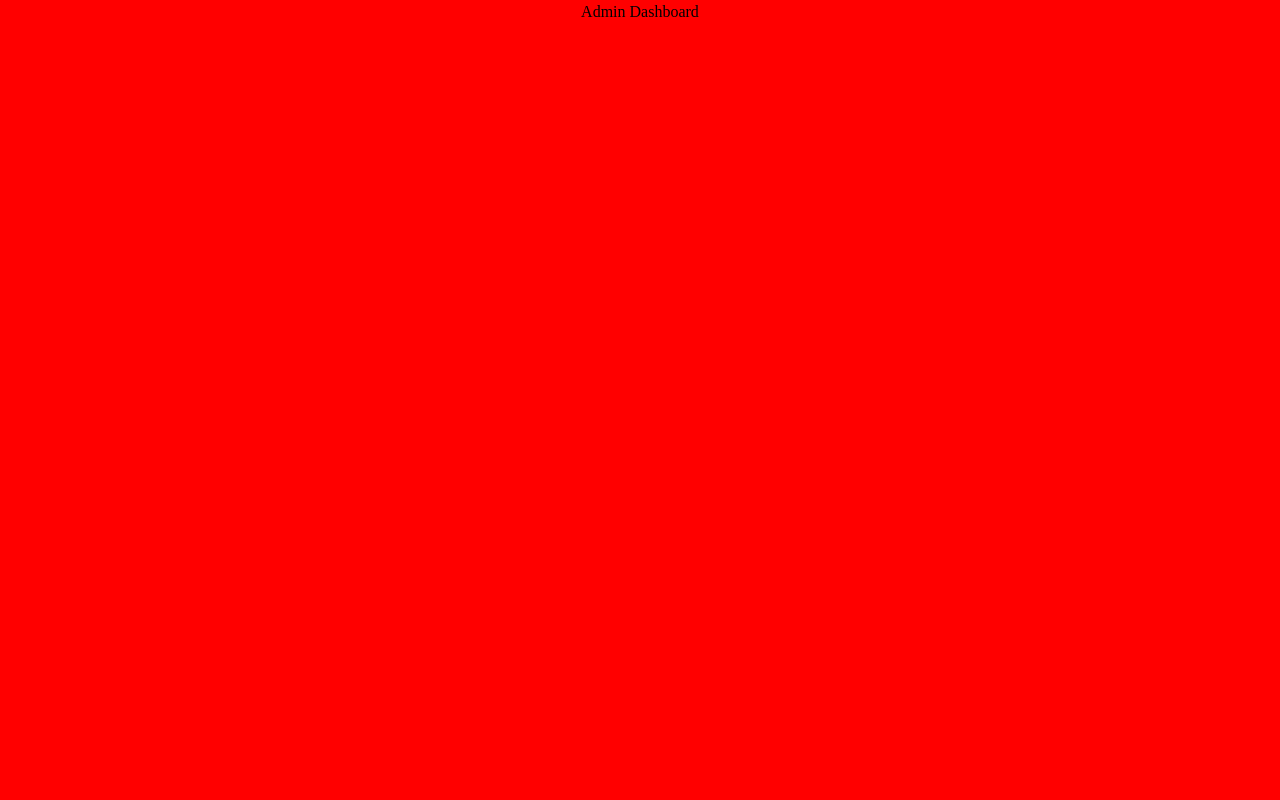
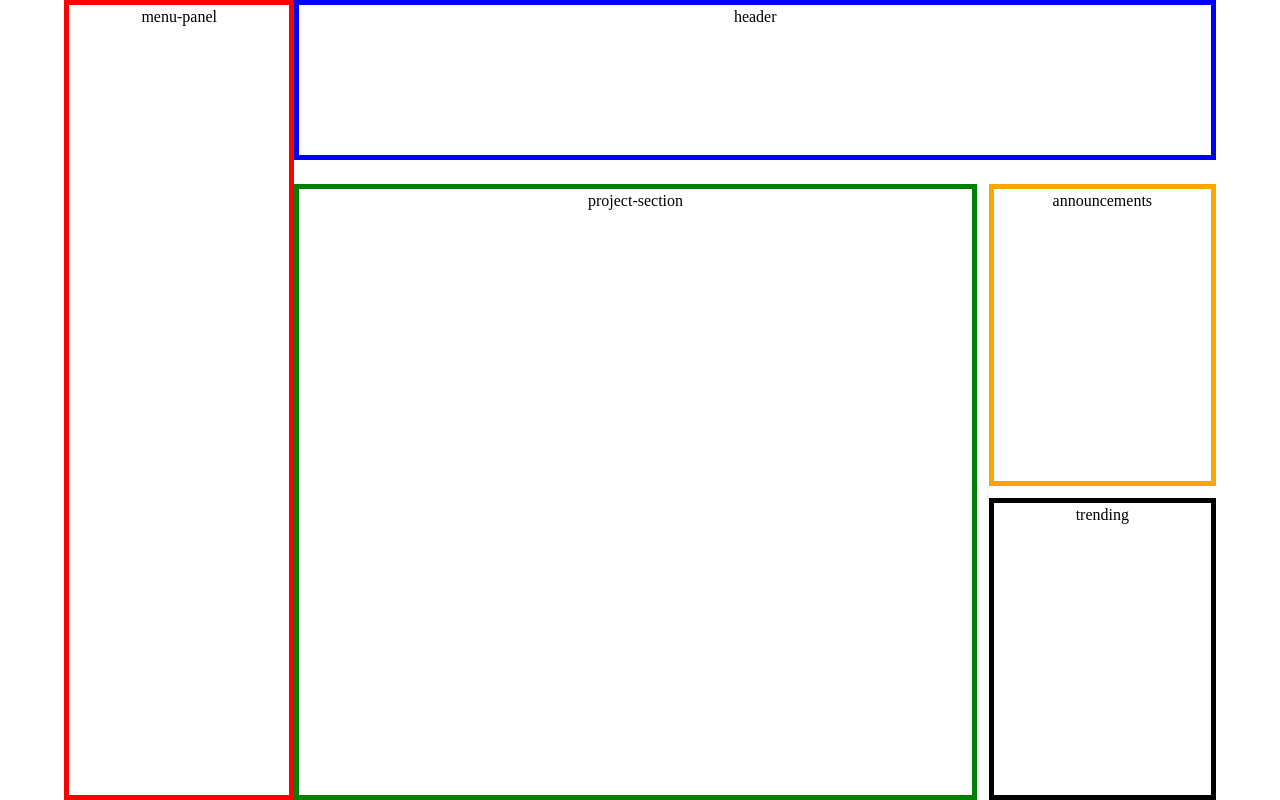
Before and after one commit to thedanielenrico/odin-admin-dashboard, a plain HTML site: page index.html in a window 1280 px wide. Drawn offline with Linux system fonts and the light colour scheme.

Commit message:
mock out wire frame for main containers

```diff
--- a/index.html
+++ b/index.html
@@ -8,6 +8,16 @@
     <link rel="stylesheet" href="reset.css" />
   </head>
   <body>
-    <main>Admin Dashboard</main>
+    <main>
+      <div class="grid-container">
+        <div class="menu-panel">menu-panel</div>
+        <div class="header">header</div>
+        <div class="main-content-container">
+          <div class="project-section">project-section</div>
+          <div class="announcements">announcements</div>
+          <div class="trending">trending</div>
+        </div>
+      </div>
+    </main>
   </body>
 </html>
--- a/styles.css
+++ b/styles.css
@@ -1,4 +1,55 @@
 body {
-  background-color: red;
   text-align: center;
 }
+
+.grid-container {
+  display: grid;
+  grid-template-columns: 1fr 4fr;
+  grid-template-rows: 1fr 4fr;
+  width: 90vw;
+  height: 100vh;
+  margin: auto;
+}
+
+.menu-panel {
+  border: 5px solid red;
+  width: 100%;
+  height: 100%;
+  grid-area: 1 / 1 / -1 / 2;
+}
+
+.header {
+  border: 5px solid blue;
+  width: 100%;
+  height: 100%;
+  grid-area: 1 / 2 / 2 / -1;
+}
+
+.main-content-container {
+  display: grid;
+  gap: 12px;
+  grid-template-columns: 3fr 1fr;
+  grid-template-rows: 1fr 1fr;
+  padding-top: 24px;
+}
+
+.project-section {
+  border: 5px solid green;
+  width: 100%;
+  height: 100%;
+  grid-area: 1 / 1 / -1 / 2;
+}
+
+.announcements {
+  border: 5px solid orange;
+  width: 100%;
+  height: 100%;
+  grid: 1 / 2 / 2 / -1;
+}
+
+.trending {
+  border: 5px solid black;
+  width: 100%;
+  height: 100%;
+  grid-area: 2 / 2 / -1 / -1;
+}
```
